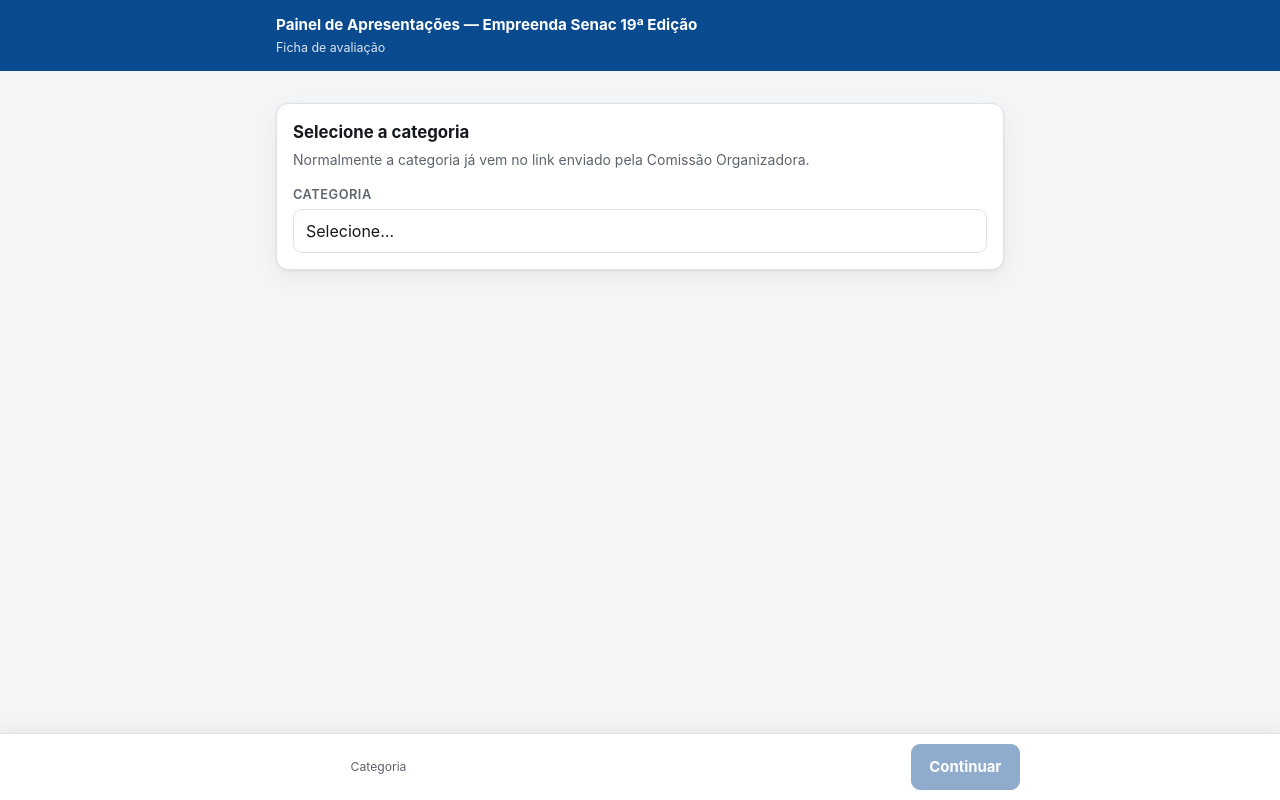
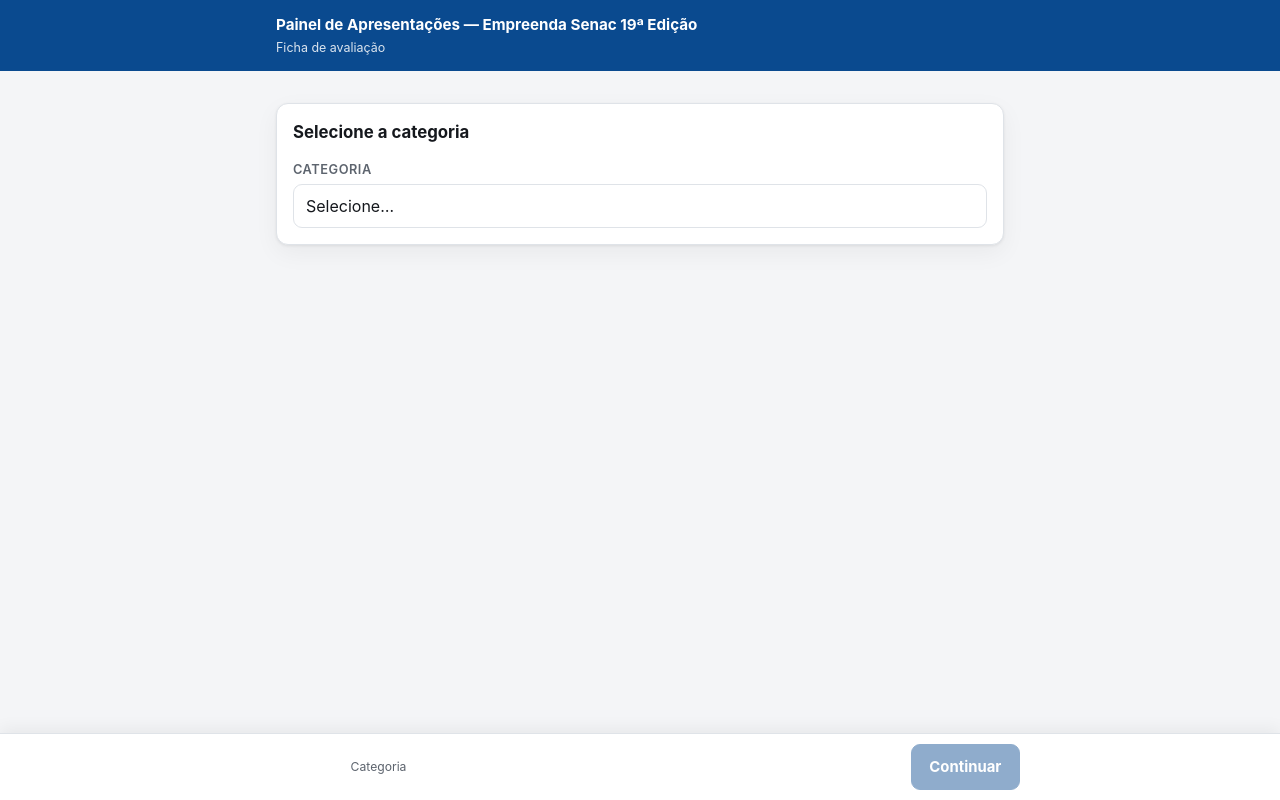
Before and after one commit to opimpact/empreenda-ficha, a plain HTML site: page index.html in a window 1280 px wide. Drawn offline with Linux system fonts and the light colour scheme.

Commit message:
Update index.html

```diff
--- a/index.html
+++ b/index.html
@@ -231,7 +231,7 @@ function render(){
 
 function telaCategoria(){
   app.innerHTML='<div class="card"><h2>Selecione a categoria</h2>'
-    +'<p class="lede">Normalmente a categoria já vem no link enviado pela Comissão Organizadora.</p>'
+    +'<p class="lede"></p>'
     +'<label for="cs">Categoria</label><select id="cs"><option value="">Selecione…</option>'
     +Object.keys(CATEGORIAS).map(k=>'<option value="'+k+'">'+esc(CATEGORIAS[k].nome)+'</option>').join("")
     +'</select></div>';
```
